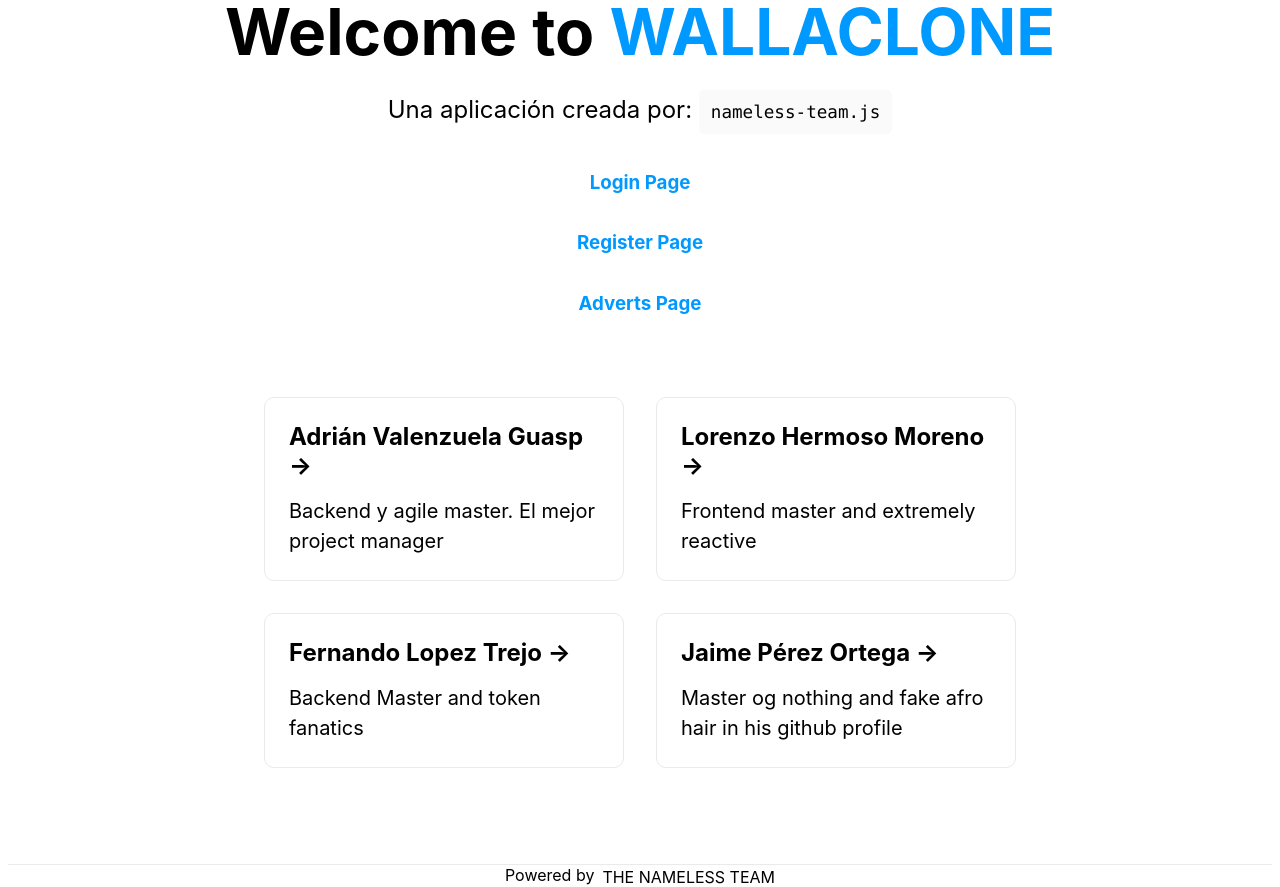
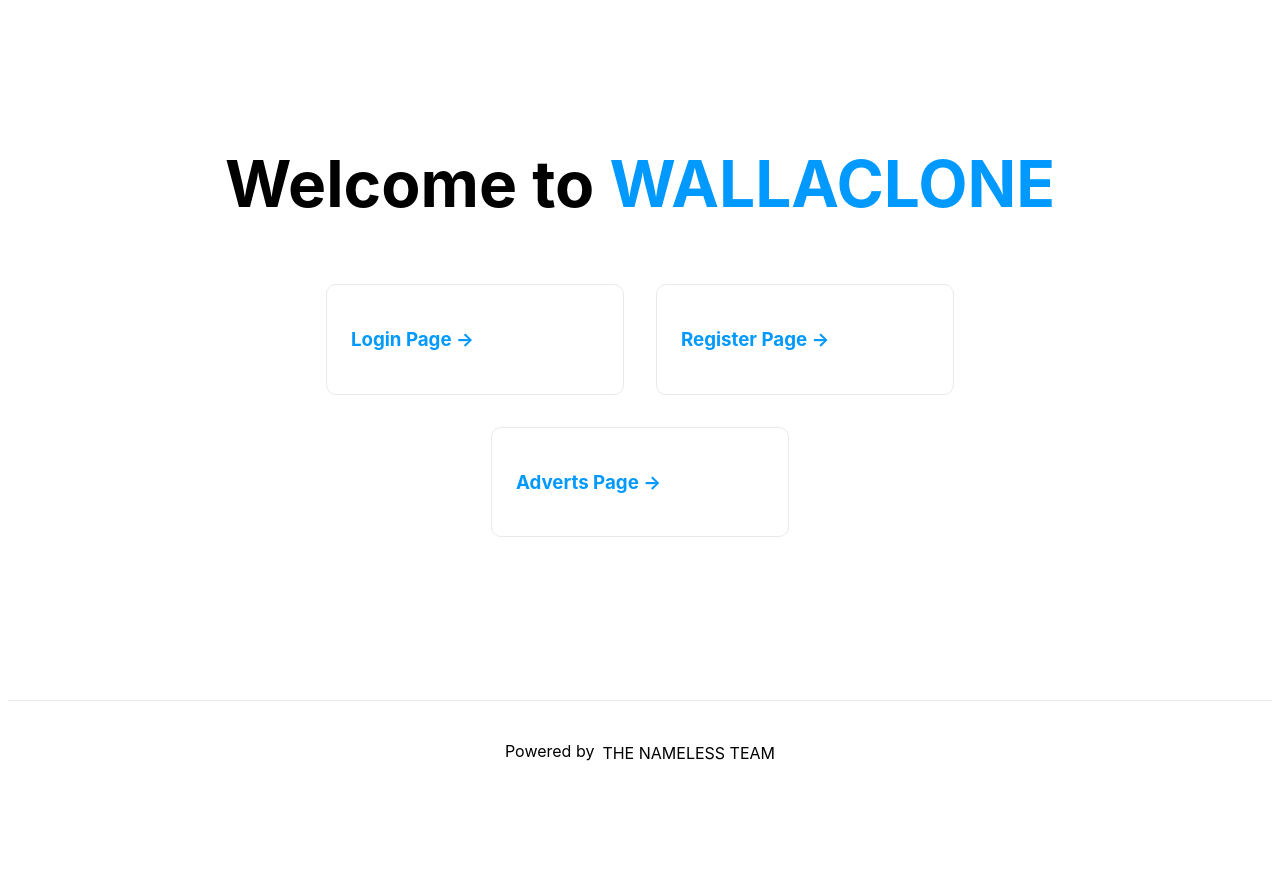
Before and after one commit to NandoLT/Wallaclone-Frontend, a Next.js app in the folder wallaclone/: page / in a window 1280 px wide. After the commit the page ends 800 px from the top, so only its background shows below. Built offline with nearby package versions, Linux system fonts and the light colour scheme.

Commit message:
Retocada la página de index y link de go back home de todas las paginas

```diff
--- a/wallaclone/pages/index.js
+++ b/wallaclone/pages/index.js
@@ -22,45 +22,21 @@ export default function Home() {
                   Welcome to <span className="team-title"> WALLACLONE </span>
                 </h1>
 
-                <p className={styles.description}>
-                  Una aplicación creada por:{' '}
-                  <code className={styles.code}>nameless-team.js</code>
-                </p>
+                <div className={styles.grid}>
 
-                <h3> <Link href='/login'> Login Page </Link> </h3>
-                <h3> <Link href='/register'> Register Page </Link> </h3>
-                <h3> <Link href='/adverts'> Adverts Page </Link> </h3>
+                  <div className={styles.card} >
+                  <h3> <Link className={styles.card} href='/login'> Login Page &rarr; </Link> </h3>
+                  </div>
+
+                  <div className={styles.card} >
+                  <h3> <Link className={styles.card} href='/register'> Register Page &rarr; </Link> </h3>
+                  </div>
+
+                  <div className={styles.card} >
+                  <h3> <Link className={styles.card} href='/adverts'> Adverts Page &rarr; </Link> </h3>
+                  </div>
 
 
-
-                <div className={styles.grid}>
-                  <a href="https://github.com/AdrianValenzuela" target="_blank" className={styles.card}>
-                    <h2>Adrián Valenzuela Guasp &rarr;</h2>
-                    <p>Backend y agile master. El mejor project manager</p>
-                  </a>
-
-                  <a href="https://github.com/lmhmDev" target="_blank" className={styles.card}>
-                    <h2>Lorenzo Hermoso Moreno &rarr;</h2>
-                    <p>Frontend master and extremely reactive</p>
-                  </a>
-
-                  <a
-                    href="https://github.com/orgs/ProyectoFinal-Wallaclone/people/NandoLT" target="_blank"
-                    className={styles.card}
-                  >
-                    <h2>Fernando Lopez Trejo &rarr;</h2>
-                    <p>Backend Master and token fanatics</p>
-                  </a>
-
-                  <a
-                    href="https://github.com/orgs/ProyectoFinal-Wallaclone/people/jaimeperezortega" target="_blank"
-                    className={styles.card}
-                  >
-                    <h2>Jaime Pérez Ortega &rarr;</h2>
-                    <p>
-                      Master og nothing and fake afro hair in his github profile
-                    </p>
-                  </a>
                 </div>
               </main>
 
```
Also changed, not shown: wallaclone/pages/adverts.js (+4 -3 lines), wallaclone/pages/login.js (+5 -3 lines), wallaclone/pages/register.js (+5 -3 lines).
